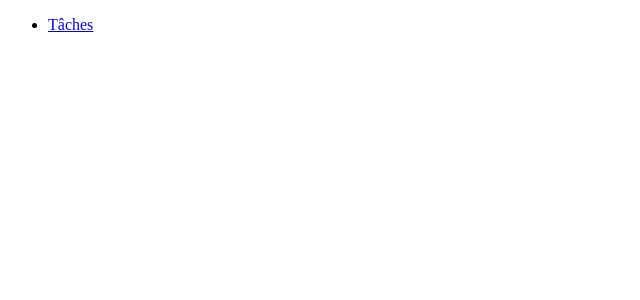
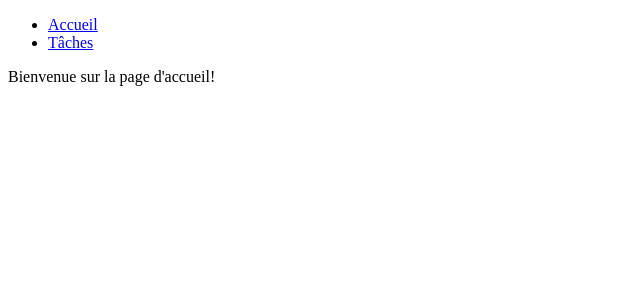
Before and after one commit to Liantsoa1781/task-manager, an Angular app: page /home in a window 1280 px wide. Before the commit this address led to /. Shown: the top 300 px of the page, without its empty margins (0-640 px from the left). Built offline with nearby package versions, Linux system fonts and the light colour scheme.

Commit message:
Ajout de la page d'accueil et du composant Home

```diff
--- a/src/app/app.html
+++ b/src/app/app.html
@@ -1,7 +1,7 @@
 <ul>
-    <li>
-        <a routerLink="/tasks">Tâches</a>
-    </li>
+    <li> <a routerLink="/home">Accueil</a> </li>
+
+    <li> <a routerLink="/tasks">Tâches</a> </li>
 </ul>
 
 <router-outlet></router-outlet>
--- a/src/app/app.routes.ts
+++ b/src/app/app.routes.ts
@@ -1,4 +1,7 @@
 import { Routes } from '@angular/router';
 import { TaskList } from './task-list/task-list';
+import { Home } from './home/home';
 
-export const routes: Routes = [{ path: 'tasks', component: TaskList }];
+export const routes: Routes = [
+    { path: 'tasks', component: TaskList },
+    { path: 'home', component: Home }];
--- a/src/app/app.ts
+++ b/src/app/app.ts
@@ -1,10 +1,9 @@
-import { TaskList } from './task-list/task-list';
 import { Component, signal } from '@angular/core';
 import { RouterOutlet } from '@angular/router';
 import { RouterLink } from '@angular/router';
 
 @Component({
-  imports: [TaskList, RouterOutlet, RouterLink],
+  imports: [RouterOutlet, RouterLink],
   selector: 'app-root',
   styleUrl: './app.css',
   templateUrl: './app.html',
--- /dev/null
+++ b/src/app/home/home.html
@@ -0,0 +1 @@
+<p>Bienvenue sur la page d'accueil!</p>
--- /dev/null
+++ b/src/app/home/home.ts
@@ -0,0 +1,9 @@
+import { Component } from '@angular/core';
+
+@Component({
+  imports: [],
+  selector: 'app-home',
+  styleUrl: './home.css',
+  templateUrl: './home.html',
+})
+export class Home {}
```
Also changed, not shown: src/app/home/home.css (added), 1 other file (tests, documents, lock files or other folders).
